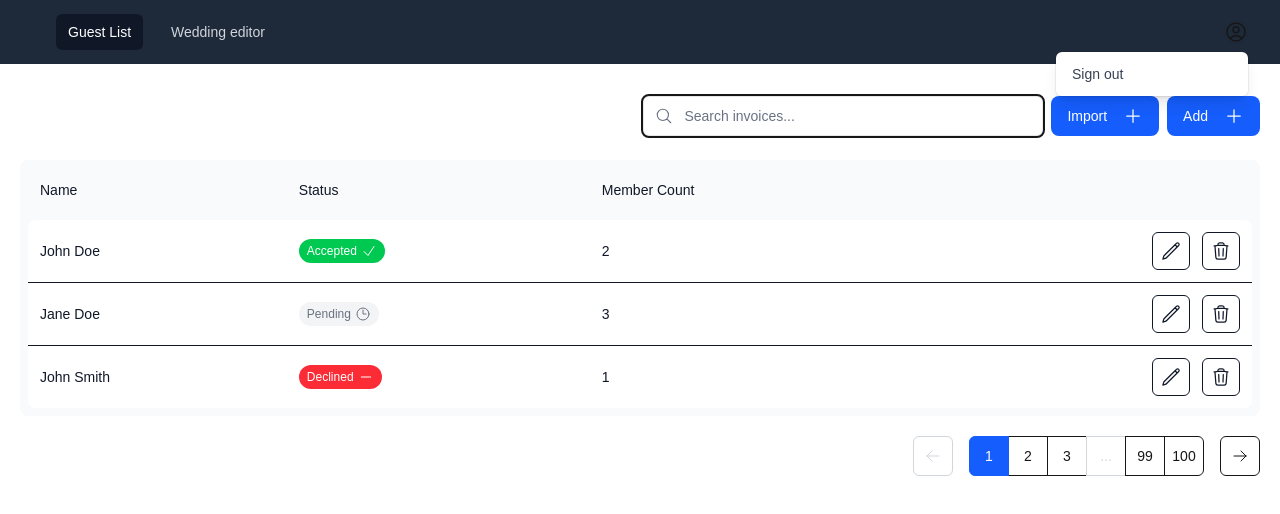
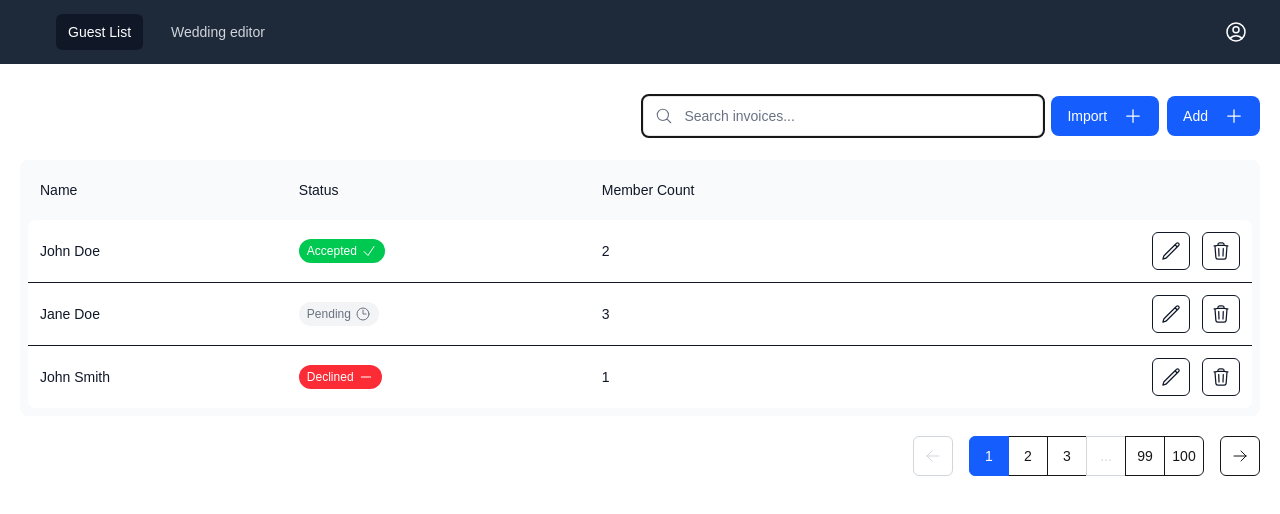
Before and after one commit to thanhnc1308/thanhnc.dev, a Next.js app: page /admin/guest-list in a window 1280 px wide. Shown: the top 514 px of the page. Built offline with nearby package versions, Linux system fonts and the light colour scheme.

Commit message:
Fix user avatar dropdown

```diff
--- a/package.json
+++ b/package.json
@@ -13,6 +13,7 @@
     "pretty": "prettier --write \"./**/*.{js,jsx,mjs,cjs,ts,tsx,json}\""
   },
   "dependencies": {
+    "@headlessui/react": "^2.2.0",
     "@heroicons/react": "^2.2.0",
     "clsx": "^2.1.1",
     "next": "^15.1.4",
--- a/src/app/admin/layout.tsx
+++ b/src/app/admin/layout.tsx
@@ -1,3 +1,4 @@
+import { Menu, MenuButton, MenuItem, MenuItems } from '@headlessui/react';
 import {
   Bars3Icon,
   XMarkIcon,
@@ -59,25 +60,18 @@ export default function AdminLayout({
             </div>
             <div className='absolute inset-y-0 right-0 flex items-center pr-2 sm:static sm:inset-auto sm:ml-6 sm:pr-0'>
               {/* Profile dropdown */}
-              <div className='relative ml-3'>
-                <div>
-                  <button className='relative flex rounded-full bg-gray-800 text-sm focus:ring-2 focus:ring-white focus:ring-offset-2 focus:ring-offset-gray-800 focus:outline-hidden cursor-pointer'>
-                    <span className='absolute -inset-1.5' />
-                    <span className='sr-only'>Open user menu</span>
-                    <UserCircleIcon aria-hidden='true' className='size-6' />
-                  </button>
-                </div>
-                <div className='absolute right-0 z-10 mt-2 w-48 origin-top-right rounded-md bg-white py-1 ring-1 shadow-lg ring-black/5 transition focus:outline-hidden data-closed:scale-95 data-closed:transform data-closed:opacity-0 data-enter:duration-100 data-enter:ease-out data-leave:duration-75 data-leave:ease-in'>
-                  <div>
-                    <a
-                      href='#'
-                      className='block px-4 py-2 text-sm text-gray-700 data-focus:bg-gray-100 data-focus:outline-hidden'
-                    >
+              <Menu>
+                <MenuButton className='relative flex rounded-full bg-gray-800 text-sm cursor-pointer data-[active]:bg-blue-200'>
+                  <UserCircleIcon className='size-6 text-white' />
+                </MenuButton>
+                <MenuItems anchor='bottom'>
+                  <MenuItem>
+                    <div className='block px-4 py-2 text-sm text-gray-700 data-focus:bg-gray-100 data-focus:outline-hidden'>
                       Sign out
-                    </a>
-                  </div>
-                </div>
-              </div>
+                    </div>
+                  </MenuItem>
+                </MenuItems>
+              </Menu>
             </div>
           </div>
         </div>
```
Also changed, not shown: 1 other file (tests, documents, lock files or other folders).
